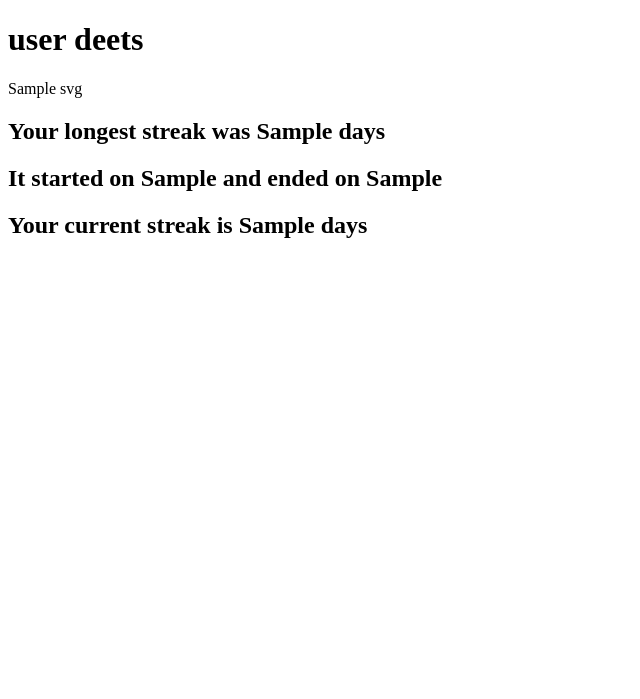
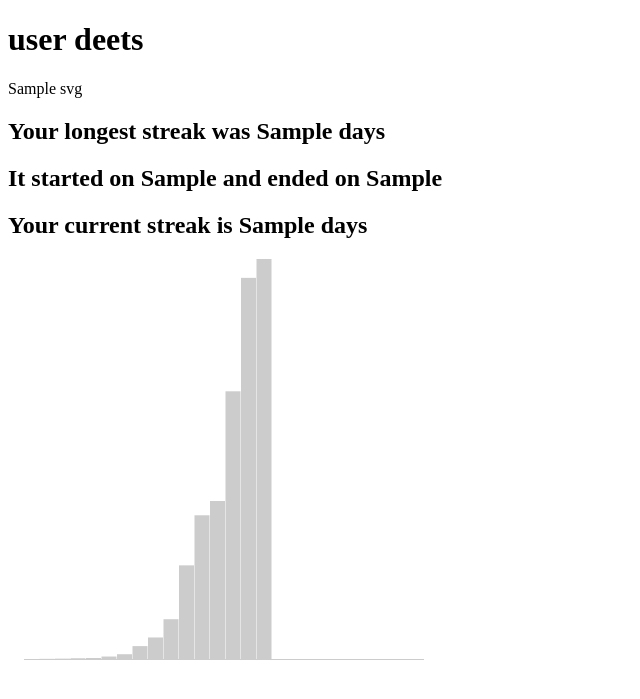
Before and after one commit to scripttease/nodelling, a Node server app: template views/user-details.ejs in a window 1280 px wide. Shown: the top 699 px of the page, without its empty margins (0-640 px from the left). Run offline with Node 20, Linux system fonts and the light colour scheme; the template is opened without the code that fills it: most values are stand-ins (such as "Sample title", 1, 10 or a date in 2020).

Commit message:
Add d3 chart for languages

```diff
--- a/data-handling.js
+++ b/data-handling.js
@@ -2,6 +2,7 @@
   // const txt = JSON.parse(json)
   const stng = txt.toString()
   const lines = stng.split("\n")
+  const d3 = require('d3')
   // first capture group is commits second is date
   return lines
 }
@@ -194,7 +195,9 @@
 }
 
 function langDataSort(langDataObj) {
-  const dataSorted = Object.keys(langDataObj).sort((n1,n2) => langDataObj[n1]-langDataObj[n2]).map(key => [key, langDataObj[key]])
+  console.log(langDataObj);
+  const dataSorted = Object.keys(langDataObj).sort((n1,n2) => langDataObj[n1]-langDataObj[n2]).map(key => ({language: key, count: langDataObj[key]}))
+  // const dataSorted = langDataObj.sort((n1,n2) => langDataObj[n1]-langDataObj[n2])
 
   console.log(dataSorted);
   return dataSorted
--- a/package.json
+++ b/package.json
@@ -11,6 +11,7 @@
   "license": "ISC",
   "dependencies": {
     "chai": "^4.2.0",
+    "d3": "^5.9.1",
     "ejs": "^2.6.1",
     "express": "^4.16.4",
     "helmet": "^3.15.1",
--- /dev/null
+++ b/public/css/user-details.css
@@ -0,0 +1,17 @@
+.chart div {
+  font: 10px sans-serif;
+  background-color: steelblue;
+  text-align: right;
+  padding: 3px;
+  margin: 1px;
+  color: white;
+}
+
+.chart {
+  border-bottom: 1px solid #ccc;
+  display: block;
+  margin: 1em;
+}
+.chart .bar {
+  fill: #ccc;
+}
--- /dev/null
+++ b/public/user-details.js
@@ -0,0 +1,69 @@
+//File for d3 graphs code
+//see https://bost.ocks.org/mike/bar/
+//section coding a chart automatically
+// don't forget you need css to see stuff
+
+// need a bundler like parcel to import
+const data = [{ language: 'SuperCollider', count: 13 },
+{ language: 'HCL', count: 144 },
+{ language: 'Groovy', count: 298 },
+{ language: 'Jupyter Notebook', count: 627 },
+{ language: 'CoffeeScript', count: 844 },
+{ language: 'Makefile', count: 2056 },
+{ language: 'C', count: 3972 },
+{ language: 'Processing', count: 10744 },
+{ language: 'Elixir', count: 17939 },
+{ language: 'Shell', count: 33143 },
+{ language: 'Vim script', count: 78029 },
+{ language: 'CSS', count: 119758 },
+{ language: 'Scala', count: 131638 },
+{ language: 'HTML', count: 223061 },
+{ language: 'JavaScript', count: 317581 },
+{ language: 'Ruby', count: 333298 }]
+//{ language: 'Python', count: 6342896 } ]
+
+// scale should crate a fn that takes the datum
+// val eg 5, divides it by the doain max then
+// multiples it by the range max
+const scl = d3.scaleLinear()
+  // actual data values range
+  .domain([0, 333298])
+  // range == width on page?
+  .range([0, 400])
+
+// svg size
+const width = 400
+const height = 400
+// create container with classname chart
+const svg = d3.select("body").append("svg")
+  .attr("width", width)
+  .attr("height", height)
+  .attr("class", 'chart')
+  .append("g")
+
+
+// bar width in px
+// TODO change this to a fn of the num of langs
+const barWidth = 15
+//space in between bars
+const barSpace = 0.5
+const chartHeight = 400
+
+d3.select('.chart')
+  // selectall is like a foreach
+  .selectAll('rect')
+  // so each data point is selected seperately
+  .data(data)
+  .enter().append('rect')
+  .attr("class", "bar")
+  .attr("width", barWidth)
+  // d === each data obj(elem) in array
+  // i is its index
+  .attr("x", function (d, i) { return barWidth * i + barSpace * i; })
+  .attr("y", chartHeight)
+  // starting height
+  .attr("height", 0)
+  .transition()
+  .delay(function (d, i) { return i * 100; })
+  .attr("y", function (d, i) { return chartHeight - scl(d.count); })
+  .attr("height", function (d) { return scl(d.count); })
--- a/src/server.js
+++ b/src/server.js
@@ -63,6 +63,7 @@
       // the fnobject that you have assigned
       // res.status(200).render("user-details", {viewData: statsObj} );
       res.status(200).render("user-details", statsObj);
+      // need to make langDataSort available here too
     })
     .catch(error => {
       console.error(error);
--- a/views/user-details.ejs
+++ b/views/user-details.ejs
@@ -4,6 +4,7 @@
     <meta charset="utf-8" />
     <meta name="viewport" content="width=device-width" />
     <title>User Deets</title>
+    <link rel="stylesheet" type="text/css" href="/css/user-details.css"
   </head>
   <body>
     <h1>user deets</h1>
@@ -23,6 +24,8 @@
     </div>
        <%  } %>
     </div>
-    <!-- TODO if streak is still going -->
-  </body>
-</html>
+    <script src="//d3js.org/d3.v5.min.js"></script>
+    <script src='/user-details.js'></script>
+    </body>
+
+    </html>
```
Also changed, not shown: notes.md (+3 -0 lines), test/datahandling-test.js (+1 -1 lines), 1 other file.
